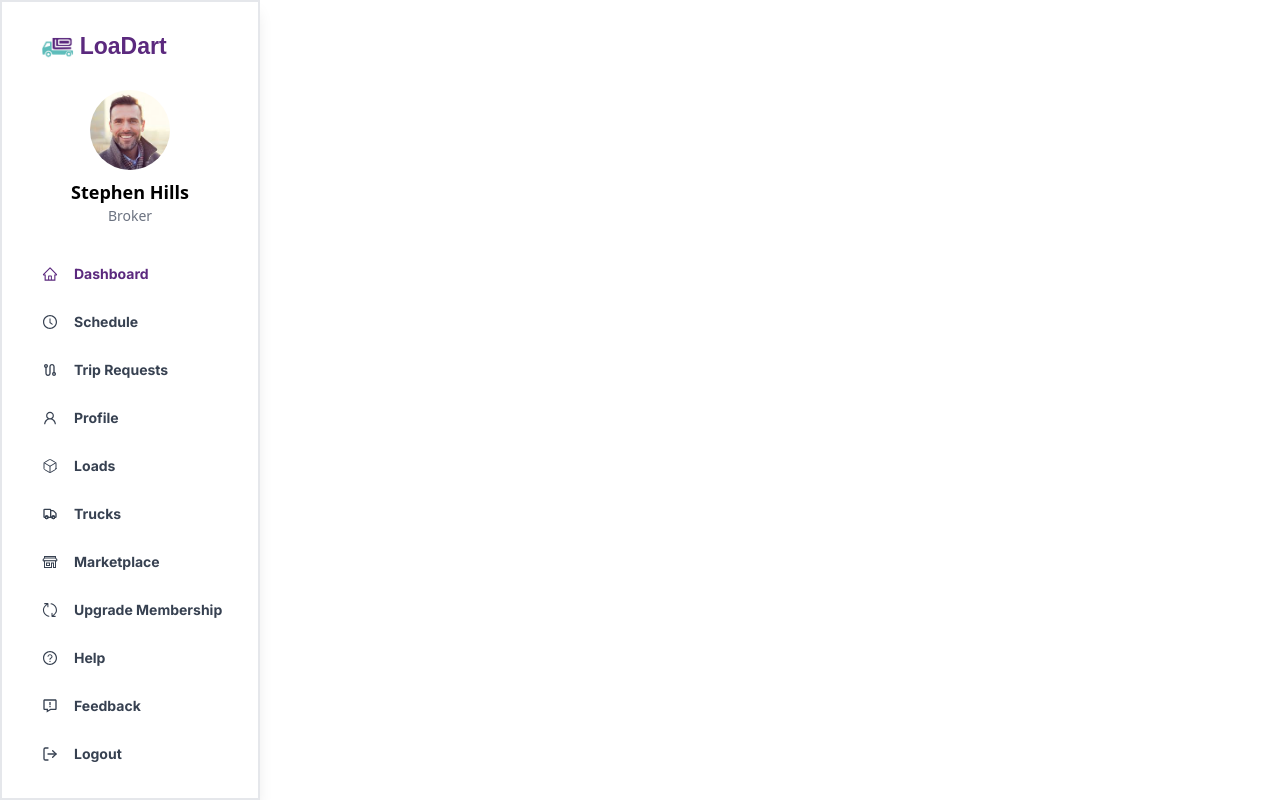
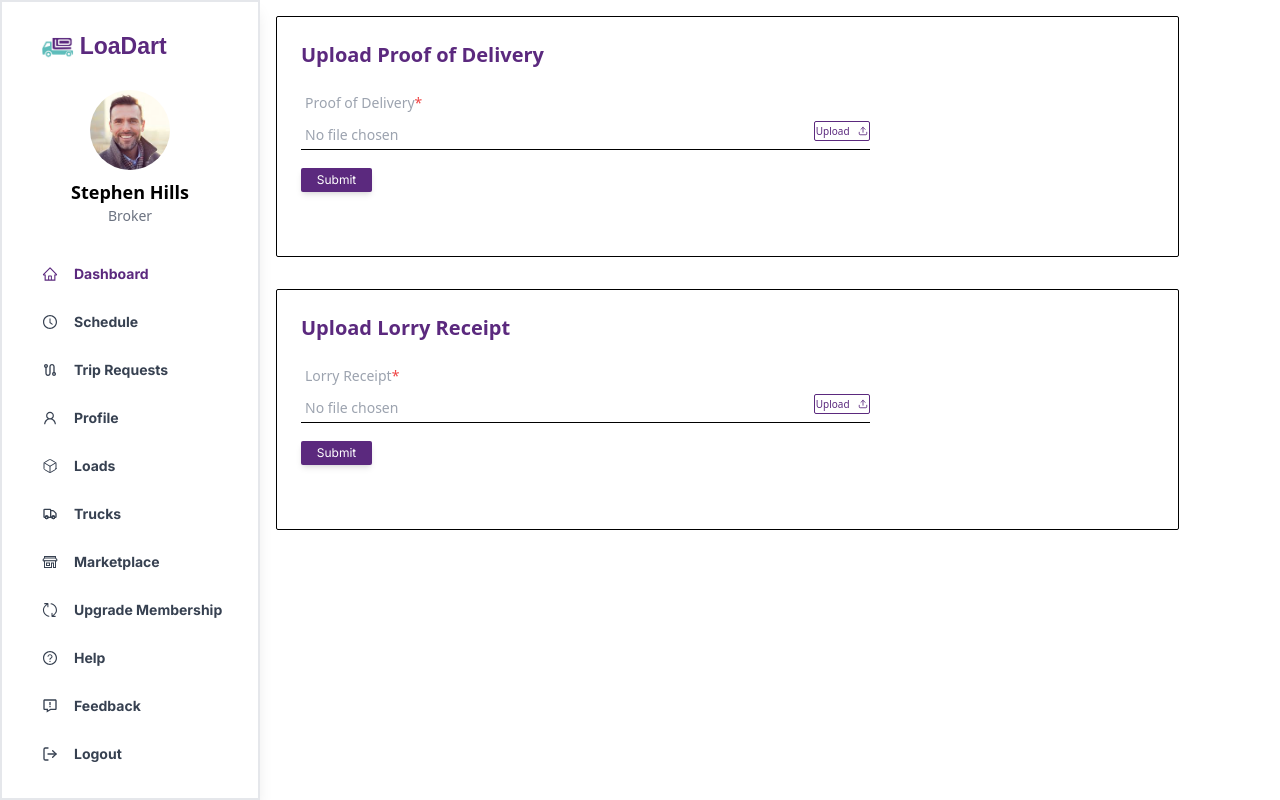
Before and after one commit to nihalmohd/LoaDart, a React (Vite) app: page /Broker/View in a window 1280 px wide. Built offline with nearby package versions, Linux system fonts and the light colour scheme.

Commit message:
is broker side View page is over

```diff
--- a/src/assets/components/Broker/Schedule/Loads/ScheduleLoadTable.jsx
+++ b/src/assets/components/Broker/Schedule/Loads/ScheduleLoadTable.jsx
@@ -1,6 +1,8 @@
 import React from 'react'
+import { useNavigate } from 'react-router-dom'
 
 const ScheduleLoadTable = () => {
+    const navigate = useNavigate()
   return (
     <div>
     <div className="w-full  mx-auto r">
@@ -34,7 +36,7 @@ const ScheduleLoadTable = () => {
                         <td className="w-20 h-14 text-center font-inter text-xs font-bold p-2">Frozen food</td>
                         <td className="w-20 h-14 text-center font-inter text-xs font-bold p-2">Ernakulam</td>
                         <td className="w-16 h-14 text-center font-inter text-xs font-bold p-2">Kozhikode</td>
-                        <td className="w-10 h-14 text-center font-inter text-xs font-bold p-2"><button className=' text-sm bg-black rounded-sm w-16 text-white h-10 '>View</button></td>
+                        <td className="w-10 h-14 text-center font-inter text-xs font-bold p-2"><button className=' text-sm bg-black rounded-sm w-16 text-white h-10 ' onClick={()=>{navigate('/Broker/View')}} >View</button></td>
 
                     </tr>
                     <tr>
--- a/src/assets/components/Broker/Schedule/View.jsx
+++ b/src/assets/components/Broker/Schedule/View.jsx
@@ -1,9 +1,156 @@
-import React from 'react'
+import React, { useRef, useState } from "react";
+import { LuUpload } from "react-icons/lu";
 
 const View = () => {
+  // Separate states for Proof of Delivery and Lorry Receipt
+  const [proofOfDelivery, setProofOfDelivery] = useState(null);
+  const [lorryReceipt, setLorryReceipt] = useState(null);
+
+  // Separate refs for both file inputs
+  const proofFileInputRef = useRef(null);
+  const receiptFileInputRef = useRef(null);
+
+  // Handle file changes
+  const handleProofFileChange = (event) => {
+    setProofOfDelivery(event.target.files[0]);
+  };
+
+  const handleReceiptFileChange = (event) => {
+    setLorryReceipt(event.target.files[0]);
+  };
+
+  // Handle upload clicks
+  const handleProofUploadClick = () => {
+    if (proofFileInputRef.current) {
+      proofFileInputRef.current.click();
+    }
+  };
+
+  const handleReceiptUploadClick = () => {
+    if (receiptFileInputRef.current) {
+      receiptFileInputRef.current.click();
+    }
+  };
+
+  // Handle form submission
+  const handleSubmit = (event) => {
+    event.preventDefault();
+
+    if (!proofOfDelivery || !lorryReceipt) {
+      alert("Please select files for both Proof of Delivery and Lorry Receipt before submitting!");
+      return;
+    }
+
+    console.log("Proof of Delivery File:", proofOfDelivery.name);
+    console.log("Lorry Receipt File:", lorryReceipt.name);
+  };
+
   return (
-    <div>View</div>
-  )
-}
+    <div className="w-11/12 h-auto">
+      {/* Proof of Delivery Form */}
+      <div className="w-full h-full p-4">
+        <form
+          onSubmit={handleSubmit}
+          className="w-full p-6 rounded-sm border border-black"
+        >
+          <h2 className="text-xl font-bold text-[#5b297e] mb-6 text-start">
+            Upload Proof of Delivery
+          </h2>
 
-export default View
+          <label
+            htmlFor="proof-of-delivery"
+            className="block text-gray-400 text-sm font-medium ml-1 mb-2"
+          >
+            Proof of Delivery<span className="text-red-500">*</span>
+          </label>
+
+          <div className="flex md:w-8/12 items-center justify-end border-b border-black mb-4">
+            <input
+              type="file"
+              id="proof-of-delivery"
+              ref={proofFileInputRef}
+              onChange={handleProofFileChange}
+              className="hidden"
+            />
+            <input
+              type="text"
+              value={proofOfDelivery ? proofOfDelivery.name : ""}
+              readOnly
+              placeholder="No file chosen"
+              className="flex-1 text-sm rounded-md p-1 focus:outline-none"
+            />
+            <button
+              type="button"
+              className="w-14 h-5 border border-[#5b297e] text-[#5b297e] rounded-sm text-[10px] font-medium mb-2"
+              onClick={handleProofUploadClick}
+            >
+              <h1 className="flex justify-center items-center gap-2">
+                Upload<span className=""><LuUpload /></span>
+              </h1>
+            </button>
+          </div>
+          <button
+            type="submit"
+            className="w-2/12 md:w-1/12 bg-[#5b297e] text-white py-1 rounded-sm shadow-md text-xs font-inter mb-10"
+          >
+            Submit
+          </button>
+        </form>
+      </div>
+
+      {/* Lorry Receipt Form */}
+      <div className="w-full h-auto p-4">
+        <form
+          onSubmit={handleSubmit}
+          className="w-full p-6 rounded-sm border border-black"
+        >
+          <h2 className="text-xl font-bold text-[#5b297e] mb-6 text-start">
+            Upload Lorry Receipt
+          </h2>
+
+          <label
+            htmlFor="lorry-receipt"
+            className="block text-gray-400 text-sm font-medium ml-1 mb-2"
+          >
+            Lorry Receipt<span className="text-red-500">*</span>
+          </label>
+
+          <div className="flex md:w-8/12 items-center justify-end border-b border-black mb-4">
+            <input
+              type="file"
+              id="lorry-receipt"
+              ref={receiptFileInputRef}
+              onChange={handleReceiptFileChange}
+              className="hidden"
+            />
+            <input
+              type="text"
+              value={lorryReceipt ? lorryReceipt.name : ""}
+              readOnly
+              placeholder="No file chosen"
+              className="flex-1 text-sm rounded-md p-1 focus:outline-none"
+            />
+            <button
+              type="button"
+              className="w-14 h-5 border border-[#5b297e] text-[#5b297e] rounded-sm text-[10px] font-medium mb-2"
+              onClick={handleReceiptUploadClick}
+            >
+              <h1 className="flex justify-center items-center gap-2">
+                Upload<span className=""><LuUpload /></span>
+              </h1>
+            </button>
+          </div>
+
+          <button
+            type="submit"
+            className="w-2/12 md:w-1/12 bg-[#5b297e] text-white py-1 rounded-sm shadow-md text-xs font-inter mb-10"
+          >
+            Submit
+          </button>
+        </form>
+      </div>
+    </div>
+  );
+};
+
+export default View;
--- a/src/assets/pages/BrokerSide.jsx
+++ b/src/assets/pages/BrokerSide.jsx
@@ -12,6 +12,7 @@ import MarketPlaceTopButtons from '../components/Broker/MarketPlace/MarketPlaceT
 import UpgradeMembership from '../components/Broker/UpgradeMembership/UpgradeMembership';
 import Help from '../components/Broker/Help/Help';
 import Feedback from '../components/Broker/Feedback/Feedback';
+import View from '../components/Broker/Schedule/View';
 
 const BrokerSide = () => {
   return (
@@ -29,6 +30,8 @@ const BrokerSide = () => {
           <Route path="UpgradeMembership" element={<UpgradeMembership />} />
           <Route path="Help" element={<Help />} />
           <Route path="Feedback" element={<Feedback />} />
+        <Route path="View" element={<View/>} />
+
         </Routes>
       </div>
     </div>
```
